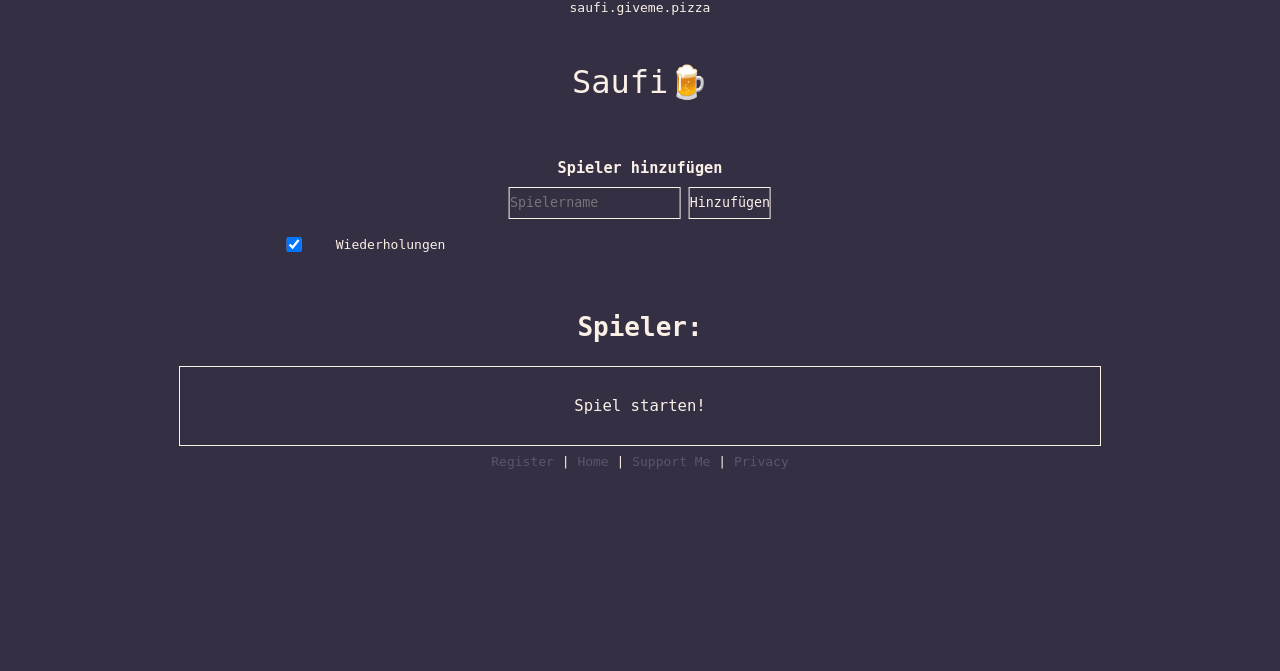
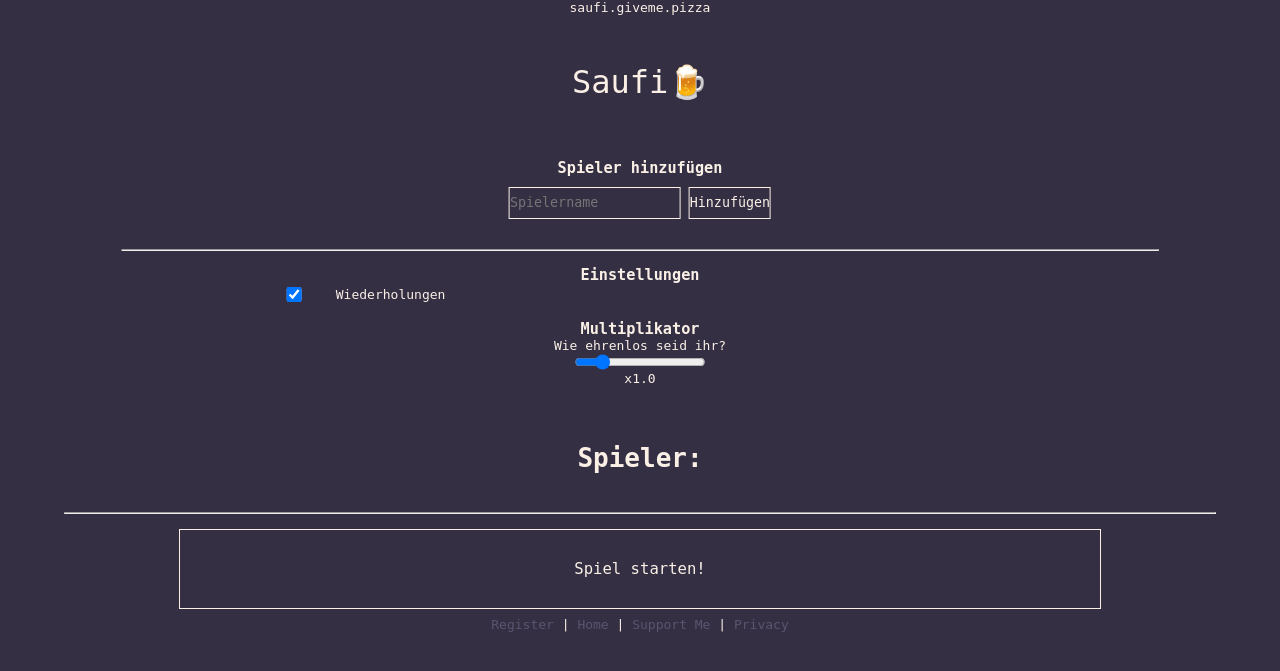
Before and after one commit to Treppenhaus/saufi, a PHP site: page /newgame/index.php in a window 1280 px wide. Shown: the top 671 px of the page. Run offline with PHP 8.4, Linux system fonts and the light colour scheme.

Commit message:
add multiply slider

```diff
--- a/game/game.css
+++ b/game/game.css
@@ -47,7 +47,6 @@
 }
 
 img.qr {
-    margin-top: 4vh;
     width: 20vh;
     width: 20vh;
 }
@@ -55,7 +54,6 @@ img.qr {
 .center-box p {
     margin-top: max(10px, 4vw);
 }
-
 
 .qr-button img {
     height: 5vh;
--- a/game/index.php
+++ b/game/index.php
@@ -205,6 +205,12 @@ $qrcodeurl = "https://saufi2.giveme.pizza/game/?gid=$gameid";
                             <a href="../history/?gid=<?php echo $gameid;?>">verlauf ansehen</a>
                         </div>
 
+                        <br>
+                        <?php
+                        if($multiply != 1) {
+                            echo "<p>x$multiply</p>";
+                        }
+                        ?>
                         <img src="https://api.qrserver.com/v1/create-qr-code/?size=300x300&color=000&margin=15&data=<?php echo $qrcodeurl;?>" alt="qr code image" id="qr" class="qr hidden">
 
                     </div>
--- a/newgame/index.php
+++ b/newgame/index.php
@@ -11,6 +11,7 @@
         <script>
             let players = [];
             let repeating = false;
+            let slidervalue = 1;
 
             add = () => {
                 let input = document.getElementById("playernamex");
@@ -65,8 +66,7 @@
                         strplayers += ";"
                     }
                 }
-
-                let requrl = "./creategame.php?settings="+strplayers+":"+ (repeating ? "1" : "0");
+                let requrl = "./creategame.php?settings="+strplayers+":"+ (repeating ? "1" : "0")+":"+slidervalue;
 
                 if(window.XMLHttpRequest) xmlhttp = new XMLHttpRequest();
                 else xmlhttp = new ActiveXObject("Microsoft.XMLHTTP");
@@ -98,19 +98,46 @@
                 <a href="https://saufi.giveme.pizza/" class="link">saufi.giveme.pizza</a>
                 <p class="title">Saufi<?php
                     $drinks = array("🍷", "🍾", "🍸", "🍹", "🍺", "🍻", "🥂", "🥃", "🥤");
-                echo $drinks[rand(0,count($drinks)-1)];
-            ?></p>
+                    echo $drinks[rand(0,count($drinks)-1)];?>
+                </p>
             </div>
 
             <div class="field">
                 <div class="management">
+                    <div class="playersettings">
                         <h3>Spieler hinzufügen</h3>
                         <input class="addp" type="username" id="playernamex" placeholder="Spielername">
                         <button class="addp" onclick="add()">Hinzufügen</button>
+                    </div>
                     <br>
+                    <hr>
+                    <br>
+                    <div class="gamesettings">
+                        <h3>Einstellungen</h3>
                         <div class="checkboxes">
                             <input type="checkbox" name="Wiederholungen" id="repeating-box" checked=checked>
                             <p class="checkbox-text">Wiederholungen</p>
+                        </div>
+                        <br>
+                        <h3>Multiplikator</h3>
+                        <p class="note">Wie ehrenlos seid ihr?</p>
+                        <input type="range" min="0.2" max="6" value="1.0" class="slider" step="0.5" id="multiplyslider">
+                        <p id="sliderrange">x1.0</p>
+                        <script>
+                            let slider = document.getElementById("multiplyslider");
+                            let out = document.getElementById("sliderrange");
+                            slider.oninput = () => {
+                                if(slider.value == 0.2) {
+                                    slidervalue = 0.2;
+                                }
+                                else {
+                                    slidervalue = Math.round((slider.value -0.2) * 10) / 10;
+                                }
+                                out.innerHTML = "x"+slidervalue;
+                                console.log("slidervalue", slidervalue);
+                            };
+
+                        </script>
                     </div>
                 </div>
                 <div class="players" id="players">
@@ -120,6 +147,9 @@
                         <button class="remove-player">-</button>
                     </div>-->
                 </div>
+                <br>
+                <hr>
+                <br>
                 <div class="start-area">
                     <button onclick="startgame()" class="start-button">Spiel starten!</button>
                 </div>
```
Also changed, not shown: newgame/creategame.php (+4 -3 lines). Lines whose indentation alone changed are shown as unchanged.
